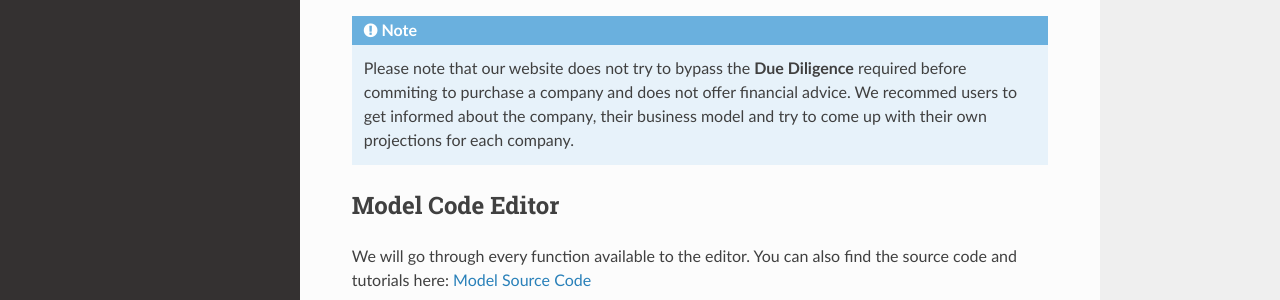
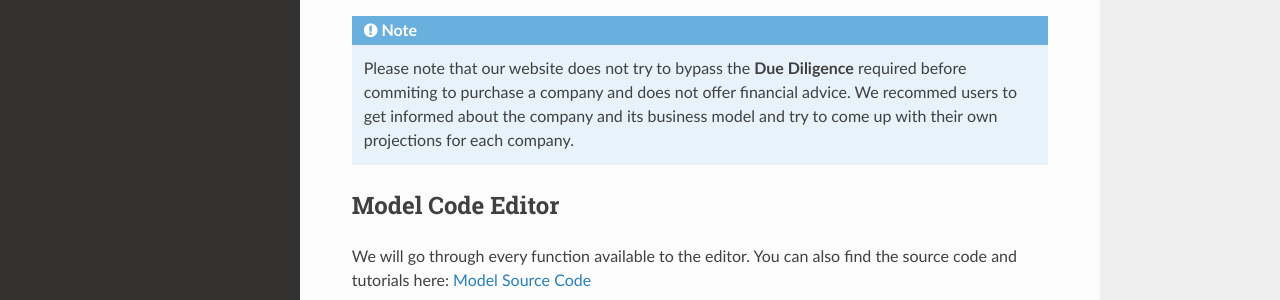
Before and after one commit to DiscountingCashFlows/readthedocs, a Sphinx documentation site: the page built from docs/source/index.rst, in a window 1280 px wide and 900 px high, scrolled down 630 px. Shown: the part 199-499 px from the top of the window. Built offline with Sphinx 7.4.7 and the Read the Docs theme 2.0.0, drawn with Linux system fonts in a browser that asks for light colours.

Commit message:
Update index.rst

```diff
--- a/docs/source/index.rst
+++ b/docs/source/index.rst
@@ -20,7 +20,7 @@ The user can set watches and price alerts
 
 .. note::
 
-   Please note that our website does not try to bypass the **Due Diligence** required before commiting to purchase a company and does not offer financial advice. We recommed users to get informed about the company, their business model and try to come up with their own projections for each company.
+   Please note that our website does not try to bypass the **Due Diligence** required before commiting to purchase a company and does not offer financial advice. We recommed users to get informed about the company and its business model and try to come up with their own projections for each company.
 
 Model Code Editor
 ---------------------
```
